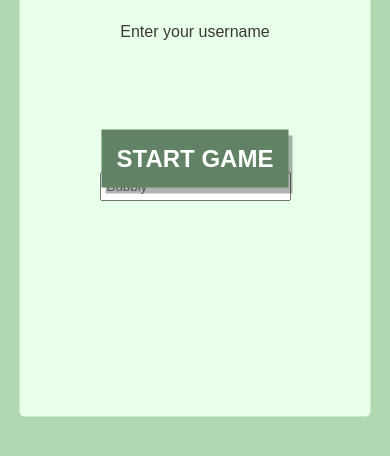
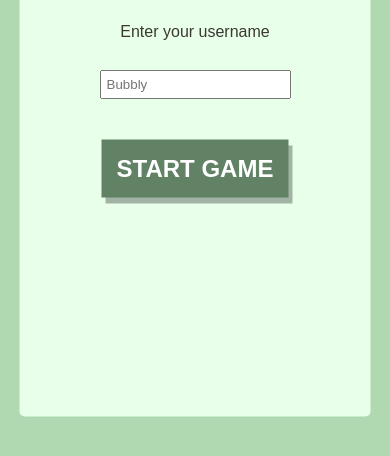
Before and after one commit to ayunarang/BubbleGame, a plain HTML site: page index.html in a window 390 px wide. Shown: the part 322-778 px from the top of the page. Drawn offline with Linux system fonts and the light colour scheme.

Commit message:
Update style.css

```diff
--- a/style.css
+++ b/style.css
@@ -207,11 +207,7 @@ body{
     .play-again {
         font-size: 24px;
         padding: 15px;
-        margin-top: 35%;
-    }
-
-    .username-input{
-        top:35%;
+        margin-top: 38%;
     }
 
     .game-screen{
```
